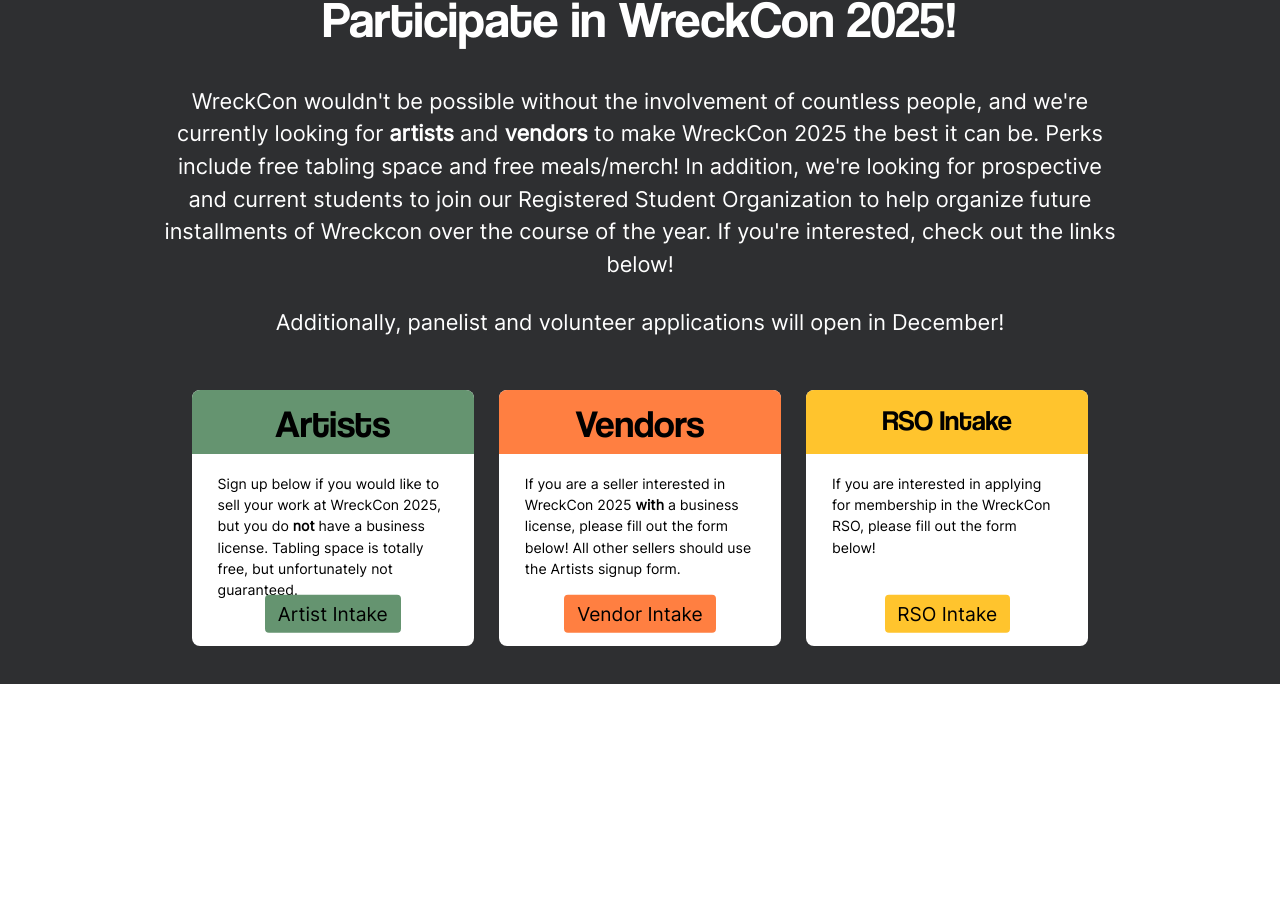
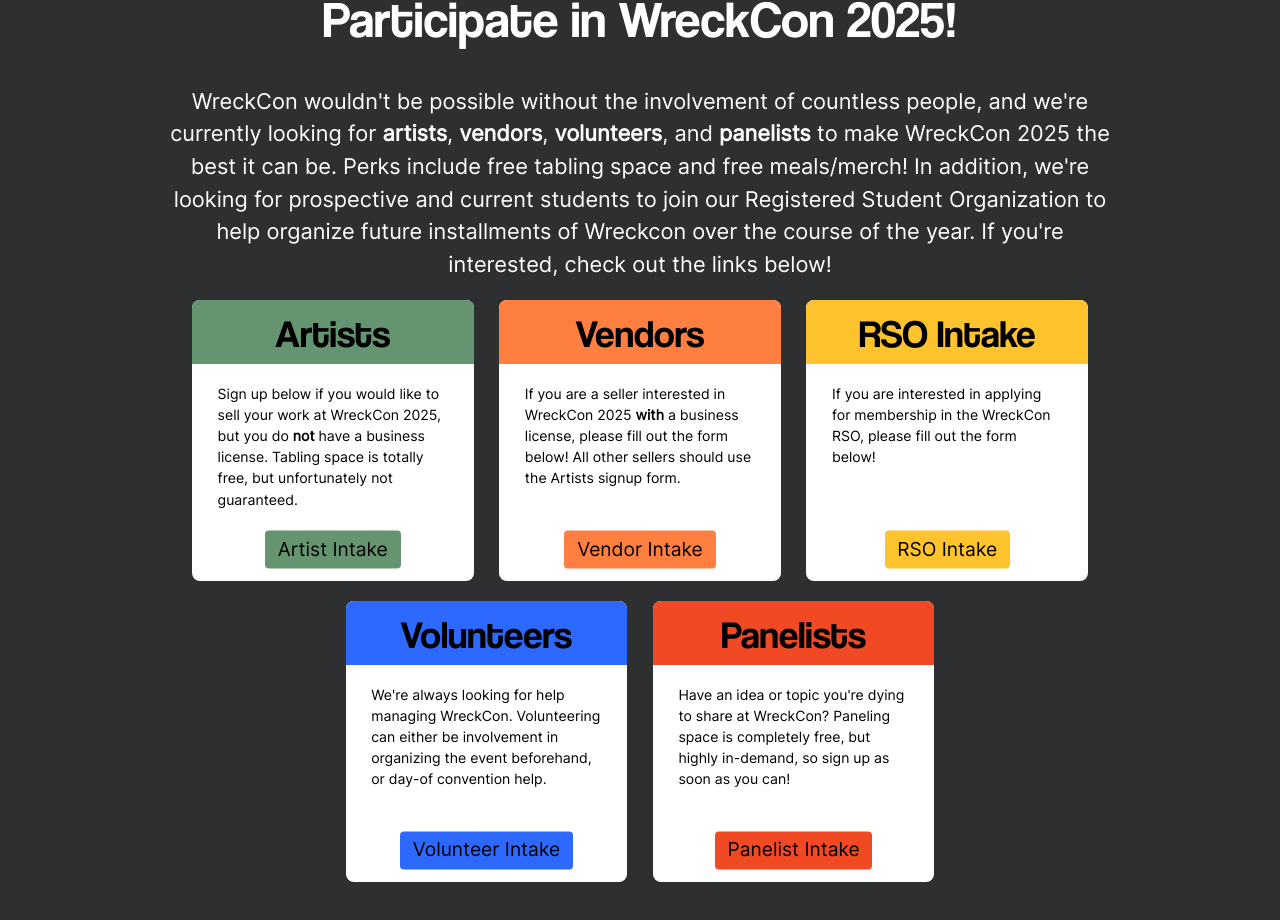
Before and after one commit to WreckConOrg/wreckcon-app, a React (Create React App) app: page /involved in a window 1280 px wide. Shown: the part 120-1040 px from the top of the page. Before the commit the page ends 804 px from the top, so only its background shows below. Built offline with nearby package versions, Linux system fonts and the light colour scheme.

Commit message:
Update home page and add volunteer/panelist forms.

```diff
--- a/src/pages/home/home.tsx
+++ b/src/pages/home/home.tsx
@@ -10,7 +10,7 @@ interface HomeProps {
 
 export const Home = (props: HomeProps): JSX.Element => {
 
-    const CONDATE = new Date("March 2, 2024 10:00:00").getTime();
+    const CONDATE = new Date("March 1, 2025 10:00:00").getTime();
     const [days, hours, minutes, seconds] = useCountdown(CONDATE);
 
     const ZeroPad = (n: number) => {
@@ -45,19 +45,8 @@ export const Home = (props: HomeProps): JSX.Element => {
                     { "text-[3vw]" : !isMobile},
                     { "text-[7vw] mt-[2vh]" : isMobile}
                 )}>
-                    {/* {ZeroPad(days)}:{ZeroPad(hours)}:{ZeroPad(minutes)}:{ZeroPad(seconds)} • 3/2/24 */}
+                    {ZeroPad(days)}:{ZeroPad(hours)}:{ZeroPad(minutes)}:{ZeroPad(seconds)} • 3/1/25
                     {/* Tickets available in fall! */}
-                    Pop-Up Artist Alley
-                    on November 17th!
-                </span>
-                <br/>
-                <span className={classNames("font-interbold font-bold text-white",
-                    { "text-[3vw]" : !isMobile},
-                    { "text-[7vw] mt-[2vh]" : isMobile}
-                )}>
-                    {/* {ZeroPad(days)}:{ZeroPad(hours)}:{ZeroPad(minutes)}:{ZeroPad(seconds)} • 3/2/24 */}
-                    {/* Tickets available in fall! */}
-                    WreckCon 2025 is on March 1st!
                 </span>
                 <br/>
                 <div className={classNames("font-inter text-white leading-snug",
--- a/src/pages/involved/involved.tsx
+++ b/src/pages/involved/involved.tsx
@@ -35,16 +35,13 @@ export const Involved = (): JSX.Element => {
                     </div> */}
                     <div className="w-[75vw] font-inter text-[1.7vw] mt-[2vw] text-white text-center">
                         WreckCon wouldn't be possible without the involvement of countless people, and we're currently looking
-                        for <b>artists</b> and <b>vendors</b> to make WreckCon 2025 the best it can be. Perks include free tabling space
+                        for <b>artists</b>, <b>vendors</b>, <b>volunteers</b>, and <b>panelists</b> to make WreckCon 2025 the best it can be. Perks include free tabling space
                         and free meals/merch! In addition, we're looking for prospective and current students to join our Registered
                         Student Organization to help organize future installments of Wreckcon over the course of the year. If you're interested,
                         check out the links below!
                     </div>
-                    <div className="w-[75vw] font-inter text-[1.7vw] mb-[4vw] mt-[2vw] text-white text-center">
-                        Additionally, panelist and volunteer applications will open in December!
-                    </div>
-                    <div className="flex items-center justify-center space-x-[2vw]">
-                        <div className="h-[20vw] w-[22vw] bg-white flex flex-col items-center rounded-lg">
+                    <div className="flex w-[75vw] mt-[1.5vw] items-center justify-center space-x-[2vw]">
+                        <div className="h-[22vw] w-[22vw] bg-white flex flex-col items-center rounded-lg">
                             <div className="h-[5vw] w-[100%] bg-[#659470] text-center rounded-t-lg">
                                 <p className="mt-[0.5vw] font-coolvetica text-[3vw]"> Artists </p>
                             </div>
@@ -52,11 +49,11 @@ export const Involved = (): JSX.Element => {
                                 Sign up below if you would like to sell your work at WreckCon 2025, but you do <b>not</b> have a business license. Tabling space is
                                 totally free, but unfortunately not guaranteed.
                             </div>
-                            <Link to={'https://forms.gle/kvhUyLAfUJo2WA998'} className="flex flex-col justify-center h-[20vw] bg-[#659470] w-fit h-[3vw] rounded absolute translate-y-[16vw]">
+                            <Link to={'https://forms.gle/kvhUyLAfUJo2WA998'} className="flex flex-col justify-center h-[20vw] bg-[#659470] w-fit h-[3vw] rounded absolute translate-y-[18vw]">
                                 <p className="font-inter w-fit mx-[1vw] items-center text-[1.5vw]"> Artist Intake </p>
                             </Link>
                         </div>
-                        <div className="h-[20vw] w-[22vw] bg-white flex flex-col items-center rounded-lg">
+                        <div className="h-[22vw] w-[22vw] bg-white flex flex-col items-center rounded-lg">
                             <div className="h-[5vw] w-[100%] bg-[#FF7F41] text-center rounded-t-lg">
                                 <p className="mt-[0.5vw] font-coolvetica text-[3vw]"> Vendors </p>
                             </div>
@@ -64,35 +61,11 @@ export const Involved = (): JSX.Element => {
                                 If you are a seller interested in WreckCon 2025 <b>with</b> a business license, please fill out the form below! All other sellers
                                 should use the Artists signup form.
                             </div>
-                            <Link to={'https://forms.gle/xTpZRyW7oiebYn3n6'} className="flex flex-col justify-center h-[20vw] bg-[#FF7F41] w-fit h-[3vw] rounded absolute translate-y-[16vw]">
+                            <Link to={'https://forms.gle/xTpZRyW7oiebYn3n6'} className="flex flex-col justify-center h-[20vw] bg-[#FF7F41] w-fit h-[3vw] rounded absolute translate-y-[18vw]">
                                 <p className="font-inter font-white w-fit mx-[1vw] items-center text-[1.5vw]"> Vendor Intake </p>
                             </Link>
                         </div>
                         {/* <div className="h-[20vw] w-[22vw] bg-white flex flex-col items-center rounded-lg">
-                            <div className="h-[5vw] w-[100%] bg-[#FFC42D] text-center rounded-t-lg">
-                                <p className="mt-[0.5vw] font-coolvetica text-[3vw]"> Volunteers </p>
-                            </div>
-                            <div className="font-inter mt-[1.5vw] mx-[2vw] text-[1.1vw]">
-                                We're always looking for help managing WreckCon. Volunteering can either be
-                                involvement in organizing the event beforehand, or day-of convention help.
-                            </div>
-                            <Link to={'https://forms.gle/L9cK8FpicDh1WxZF6'} className="flex flex-col justify-center h-[20vw] bg-[#FFC42D] w-fit h-[3vw] rounded absolute translate-y-[16vw]">
-                                <p className="font-inter font-white w-fit mx-[1vw] items-center text-[1.5vw]"> Volunteer Interest </p>
-                            </Link>
-                        </div>
-                        <div className="h-[20vw] w-[22vw] bg-white flex flex-col items-center rounded-lg">
-                            <div className="h-[5vw] w-[100%] bg-[#F04924] text-center rounded-t-lg">
-                                <p className="mt-[0.5vw] font-coolvetica text-[3vw]"> Panelists </p>
-                            </div>
-                            <div className="font-inter mt-[1.5vw] text-[1.1vw] mx-[2vw]">
-                                Have an idea or topic you're dying to share at WreckCon? Paneling space is completely free,
-                                but highly in-demand, so sign up as soon as you can!
-                            </div>
-                            <Link to={'https://forms.gle/6jV8xcb8LvtWmiVW9'} className="flex flex-col justify-center h-[20vw] bg-[#F04924] w-fit h-[3vw] rounded absolute translate-y-[16vw]">
-                                <p className="font-inter font-white w-fit mx-[1vw] items-center text-[1.5vw]"> Panelist Interest </p>
-                            </Link>
-                        </div>
-                        <div className="h-[20vw] w-[22vw] bg-white flex flex-col items-center rounded-lg">
                             <div className="h-[5vw] w-[100%] bg-[#FFC42D] text-center rounded-t-lg">
                                 <p className="mt-[0.8vw] font-coolvetica text-[2.2vw]"> Cosplay Competition </p>
                             </div>
@@ -127,17 +100,78 @@ export const Involved = (): JSX.Element => {
                                 <p className="font-inter w-fit mx-[1vw] items-center text-[1.5vw]"> Artist Intake </p>
                             </Link>
                         </div> */}
-                        <div className="h-[20vw] w-[22vw] bg-white flex flex-col items-center rounded-lg">
+                        <div className="h-[22vw] w-[22vw] bg-white flex flex-col items-center rounded-lg">
                             <div className="h-[5vw] w-[100%] bg-[#FFC42D] text-center rounded-t-lg">
-                                <p className="mt-[0.8vw] font-coolvetica text-[2.2vw]"> RSO Intake </p>
+                                <p className="mt-[0.5vw] font-coolvetica text-[3vw]"> RSO Intake </p>
                             </div>
                             <div className="font-inter font-white mt-[1.5vw] mx-[2vw] text-[1.1vw]">
                                 If you are interested in applying for membership in the WreckCon RSO, please fill out the form below!
                             </div>
-                            <Link to={'https://docs.google.com/forms/d/e/1FAIpQLScfVxvDfGG828S1f7wFYvsRQf1TXACiIqHUTBpIduh8U3bFww/viewform?usp=sharing'} className="flex flex-col justify-center h-[20vw] bg-[#FFC42D] w-fit h-[3vw] rounded absolute translate-y-[16vw]">
+                            <Link to={'https://docs.google.com/forms/d/e/1FAIpQLScfVxvDfGG828S1f7wFYvsRQf1TXACiIqHUTBpIduh8U3bFww/viewform?usp=sharing'} className="flex flex-col justify-center h-[20vw] bg-[#FFC42D] w-fit h-[3vw] rounded absolute translate-y-[18vw]">
                                 <p className="font-inter w-fit mx-[1vw] items-center text-[1.5vw]"> RSO Intake </p>
                             </Link>
                         </div>
+                    </div>
+                    <div className="flex w-[75vw] mt-[1.5vw] items-center justify-center space-x-[2vw]">
+                        <div className="h-[22vw] w-[22vw] bg-white flex flex-col items-center rounded-lg">
+                            <div className="h-[5vw] w-[100%] bg-[#2D68FF] text-center rounded-t-lg">
+                                <p className="mt-[0.5vw] font-coolvetica text-[3vw]"> Volunteers </p>
+                            </div>
+                            <div className="font-inter mt-[1.5vw] mx-[2vw] text-[1.1vw]">
+                                We're always looking for help managing WreckCon. Volunteering can either be
+                                involvement in organizing the event beforehand, or day-of convention help.
+                            </div>
+                            <Link to={'https://forms.gle/2nJDnXiTGpWZPGFY9 '} className="flex flex-col justify-center h-[20vw] bg-[#2D68FF] w-fit h-[3vw] rounded absolute translate-y-[18vw]">
+                                <p className="font-inter font-white w-fit mx-[1vw] items-center text-[1.5vw]"> Volunteer Intake </p>
+                            </Link>
+                        </div>
+                        <div className="h-[22vw] w-[22vw] bg-white flex flex-col items-center rounded-lg">
+                            <div className="h-[5vw] w-[100%] bg-[#F04924] text-center rounded-t-lg">
+                                <p className="mt-[0.5vw] font-coolvetica text-[3vw]"> Panelists </p>
+                            </div>
+                            <div className="font-inter mt-[1.5vw] text-[1.1vw] mx-[2vw]">
+                                Have an idea or topic you're dying to share at WreckCon? Paneling space is completely free,
+                                but highly in-demand, so sign up as soon as you can!
+                            </div>
+                            <Link to={'https://forms.gle/rKWmuNAxvnnStNqy8'} className="flex flex-col justify-center h-[20vw] bg-[#F04924] w-fit h-[3vw] rounded absolute translate-y-[18vw]">
+                                <p className="font-inter font-white w-fit mx-[1vw] items-center text-[1.5vw]"> Panelist Intake </p>
+                            </Link>
+                        </div>
+                        {/* <div className="h-[20vw] w-[22vw] bg-white flex flex-col items-center rounded-lg">
+                            <div className="h-[5vw] w-[100%] bg-[#FFC42D] text-center rounded-t-lg">
+                                <p className="mt-[0.8vw] font-coolvetica text-[2.2vw]"> Cosplay Competition </p>
+                            </div>
+                            <div className="font-inter font-white mt-[1.5vw] mx-[2vw] text-[1.1vw]">
+                                Use the form below to sign up for the WreckCon 2024 Cosplay Competition! More details about the competition
+                                can be found in the WreckCon discord server.
+                            </div>
+                            <Link to={'https://docs.google.com/forms/d/e/1FAIpQLSeGYCKLd1uc95oDXLvWth3Bu4-mMorUrCEP17hUZZEBoVMSsg/viewform?usp=sharing'} className="flex flex-col justify-center h-[20vw] bg-[#FFC42D] w-fit h-[3vw] rounded absolute translate-y-[16vw]">
+                                <p className="font-inter w-fit mx-[1vw] items-center text-[1.5vw]"> Cosplay Interest </p>
+                            </Link>
+                        </div>
+                        <div className="h-[20vw] w-[22vw] bg-white flex flex-col items-center rounded-lg">
+                            <div className="h-[5vw] w-[100%] bg-[#FF7F41] text-center rounded-t-lg">
+                                <p className="mt-[0.8vw] font-coolvetica text-[2.2vw]"> Smash Competition </p>
+                            </div>
+                            <div className="font-inter font-white mt-[1.5vw] mx-[2vw] text-[1.1vw]">
+                                Use the form below to sign up for the WreckCon 2024 Smash Competition! More details about the competition
+                                can be found in the WreckCon discord server.
+                            </div>
+                            <Link to={'https://start.gg/wreckcon'} className="flex flex-col justify-center h-[20vw] bg-[#FF7F41] w-fit h-[3vw] rounded absolute translate-y-[16vw]">
+                                <p className="font-inter w-fit mx-[1vw] items-center text-[1.5vw]"> Smash Interest </p>
+                            </Link>
+                        </div> */}
+                        {/* <div className="h-[20vw] w-[22vw] bg-white flex flex-col items-center rounded-lg">
+                            <div className="h-[5vw] w-[100%] bg-[#659470] text-center rounded-t-lg">
+                                <p className="mt-[0.8vw] font-coolvetica text-[2.2vw]"> Pop-Up Artists </p>
+                            </div>
+                            <div className="font-inter font-white mt-[1.5vw] mx-[2vw] text-[1.1vw]">
+                                If you are interested in participating as an artist for our pop-up artist alley, please fill out the form below!
+                            </div>
+                            <Link to={'https://forms.gle/idi3miJ2TDz8r1TD7'} className="flex flex-col justify-center h-[20vw] bg-[#659470] w-fit h-[3vw] rounded absolute translate-y-[16vw]">
+                                <p className="font-inter w-fit mx-[1vw] items-center text-[1.5vw]"> Artist Intake </p>
+                            </Link>
+                        </div> */}
                     </div>
                 </div>
             </div>
```
